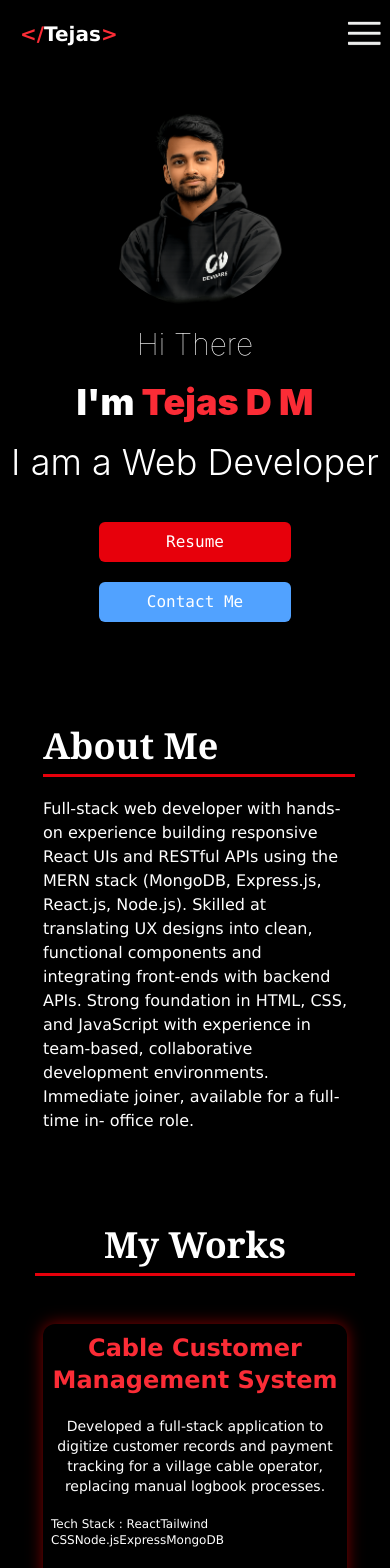
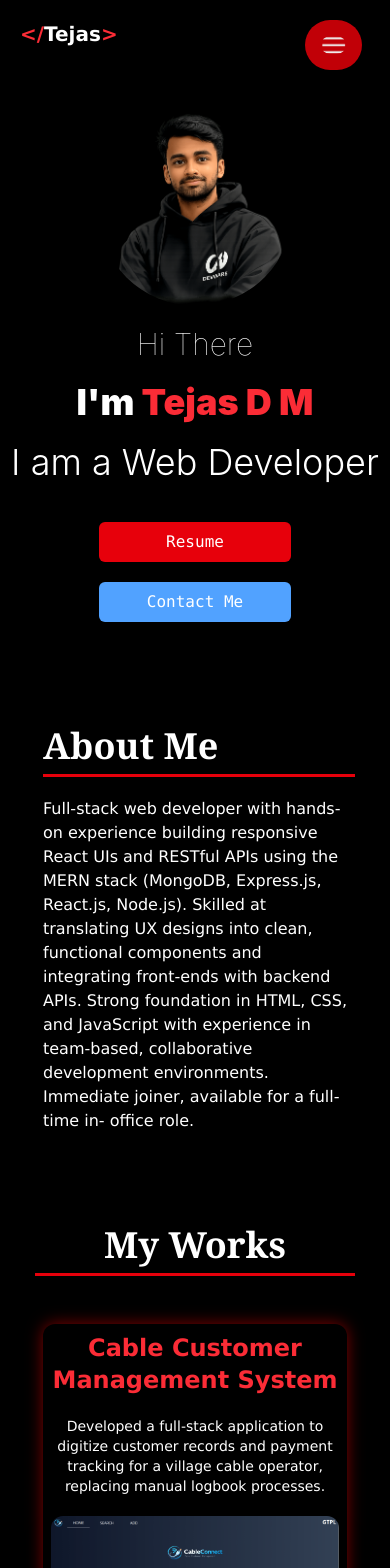
Before and after one commit to Dmtejas/dmtejasportfolio, a React (Vite) app: page / in a window 390 px wide. Shown: the top 1568 px of the page. Built offline with nearby package versions, Linux system fonts and the light colour scheme; a web font is replaced by a local one.

Commit message:
fix: Fixed the layout of hamburger for the mobile view

```diff
--- a/src/components/Header.jsx
+++ b/src/components/Header.jsx
@@ -10,7 +10,7 @@ const Header = () => {
   const [open, setOpen] = useState(false);
 
   return (
-    <div className="lg:mt-10 lg:mx-60 flex justify-between lg:justify-around lg:border lg:border-t-0 lg:border-l-0 lg:border-r-0 border-white p-5 ">
+    <div className=" lg:mt-10 lg:mx-60 flex justify-between lg:justify-around lg:border lg:border-t-0 lg:border-l-0 lg:border-r-0 border-white p-5 ">
       <button className="lg:text-3xl text-xl font-bold flex">
           <p className="text-red-500">{left}</p>
           <p>{name}</p>
@@ -28,15 +28,15 @@ const Header = () => {
         </div>
       </div>
 
-      <div className="flex flex-col lg:hidden items-end fixed pr-2 ">
-        <img onClick={() => setOpen(!open)} className="w-1/10 lg:hidden" src={hamburger} alt="" />
+      <div className="flex flex-col lg:hidden items-end fixed pr-7 ">
+        <img onClick={() => setOpen(!open)} className="w-1/6 bg-red-700 p-4 rounded-full lg:hidden" src={hamburger} alt="" />
         {
-          open ? <div className="flex flex-col items-start pt-4 gap-y-3 transform transition-transform duration-300 translate-x-0 bg-gray-600 mt-2 shadow-2xl rounded-2xl">
+          open ? <div className="flex flex-col items-center pt-4 gap-y-3 transform transition-transform duration-300 translate-x-0 bg-red-800 mt-2 shadow-2xl rounded-2xl pr-2 py-4">
           <HeaderButton button_name="Home" path="/" />
           <HeaderButton button_name="About" path="#about" />
           <HeaderButton button_name="Certification" path="#certification" />
           <HeaderButton button_name="My Works" path="#myWorks" />
-        </div> : <div className="flex flex-col items-end pt-4 gap-y-3 transform transition-transform duration-300 translate-x-full">
+        </div> : <div className="flex flex-col items-end pt-4 gap-y-3 transform transition-transform duration-300 translate-x-full pl-6">
           <HeaderButton button_name="Home" path="/" />
           <HeaderButton button_name="About" path="#about" />
           <HeaderButton button_name="Certification" path="#certification" />
--- a/src/components/MyWork.jsx
+++ b/src/components/MyWork.jsx
@@ -64,7 +64,7 @@ const MyWork = () => {
               <h1 className="text-2xl text-center lg:text-4xl font-black text-red-500">{element.title}</h1>
 
               <p className="text-center lg:text-center text-sm lg:text-xl">{element.description}</p>
-              <p className=" text-xs lg:text-lg">Tech Stack : {element.techStack}</p>
+              {/* <p className=" text-xs lg:text-lg">Tech Stack : {element.techStack}</p> */}
                 {/* <p className="text-md font-mono">Source Code : {element.github} </p> */}
 
               <a href={element.live} target="_blank" className=" flex justify-center">
```
